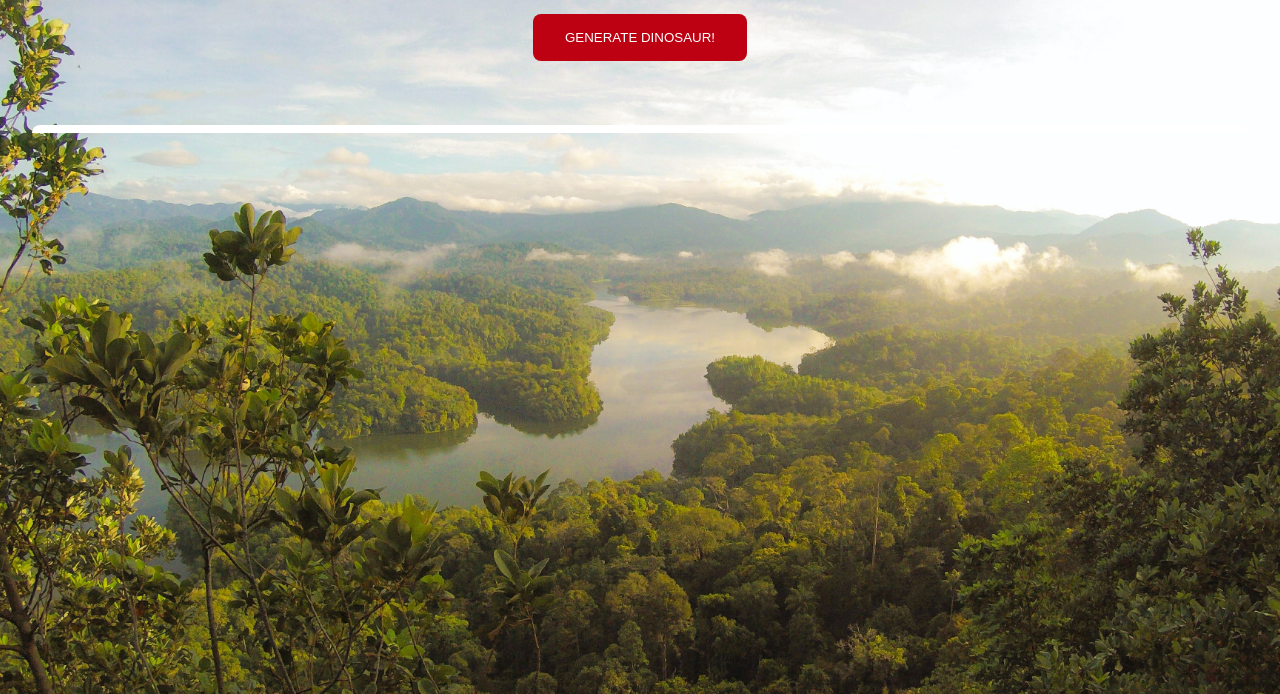
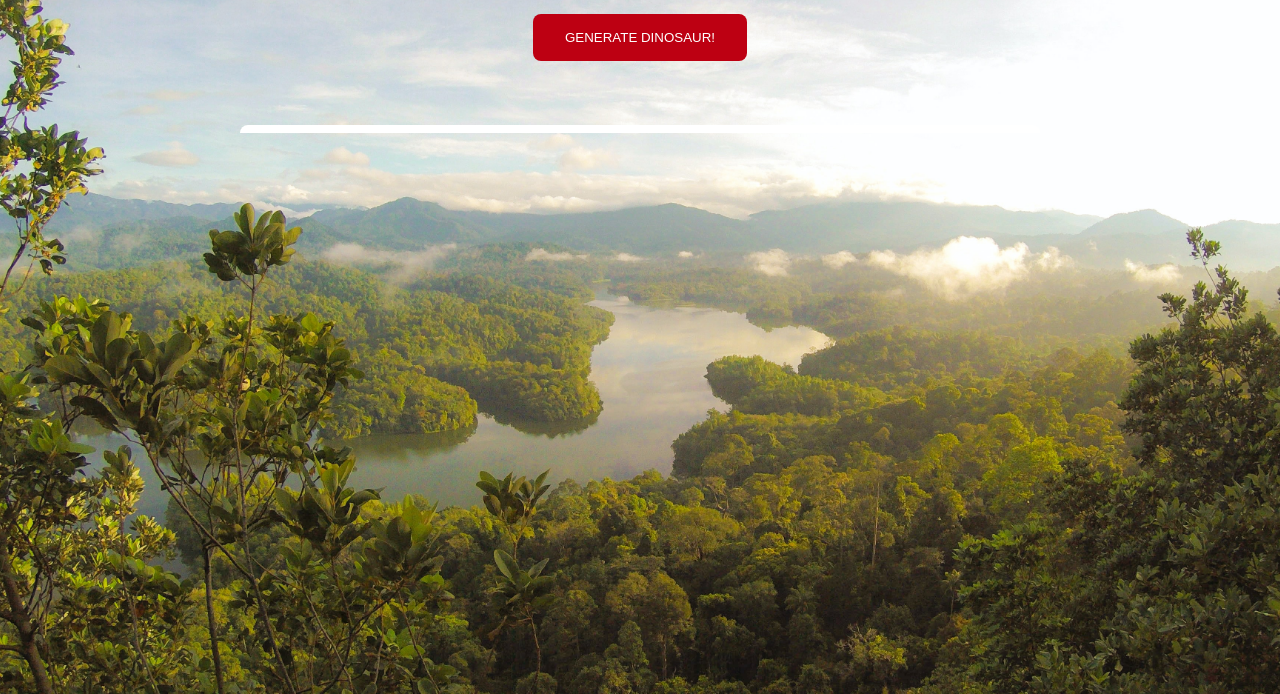
Before and after one commit to millennialdev/Dinosaur-Generator, a website: page public/index.html in a window 1280 px wide. Shown: the part 106-800 px from the top of the page. Drawn offline with Linux system fonts and the light colour scheme.

Commit message:
fixed image size on desktop, with new container

```diff
--- a/public/index.html
+++ b/public/index.html
@@ -15,7 +15,9 @@
 
       <button id="btnLoad">Generate Dinosaur!</button>
 
-      <div id="dinoName"></div>
+      <div class="container">
+        <div id="dinoName"></div>
+      </div>
     </section>
     <script src="script.js"></script>
   </body>
--- a/public/script.js
+++ b/public/script.js
@@ -29,5 +29,5 @@ async function getDinoImage() {
   img.id = 'dinoImage';
   img.src = dinoImageUrl;
   img.alt = dinoAlt;
-  document.querySelector('.generator').appendChild(img);
+  document.querySelector('.container').appendChild(img);
 }
--- a/public/style.css
+++ b/public/style.css
@@ -62,6 +62,11 @@ button:hover {
   }
 }
 
+.container {
+  max-width: 800px;
+  margin: 0 auto;
+}
+
 #dinoName {
   background: hsl(0, 0%, 100%);
   padding: 0.25rem;
```
